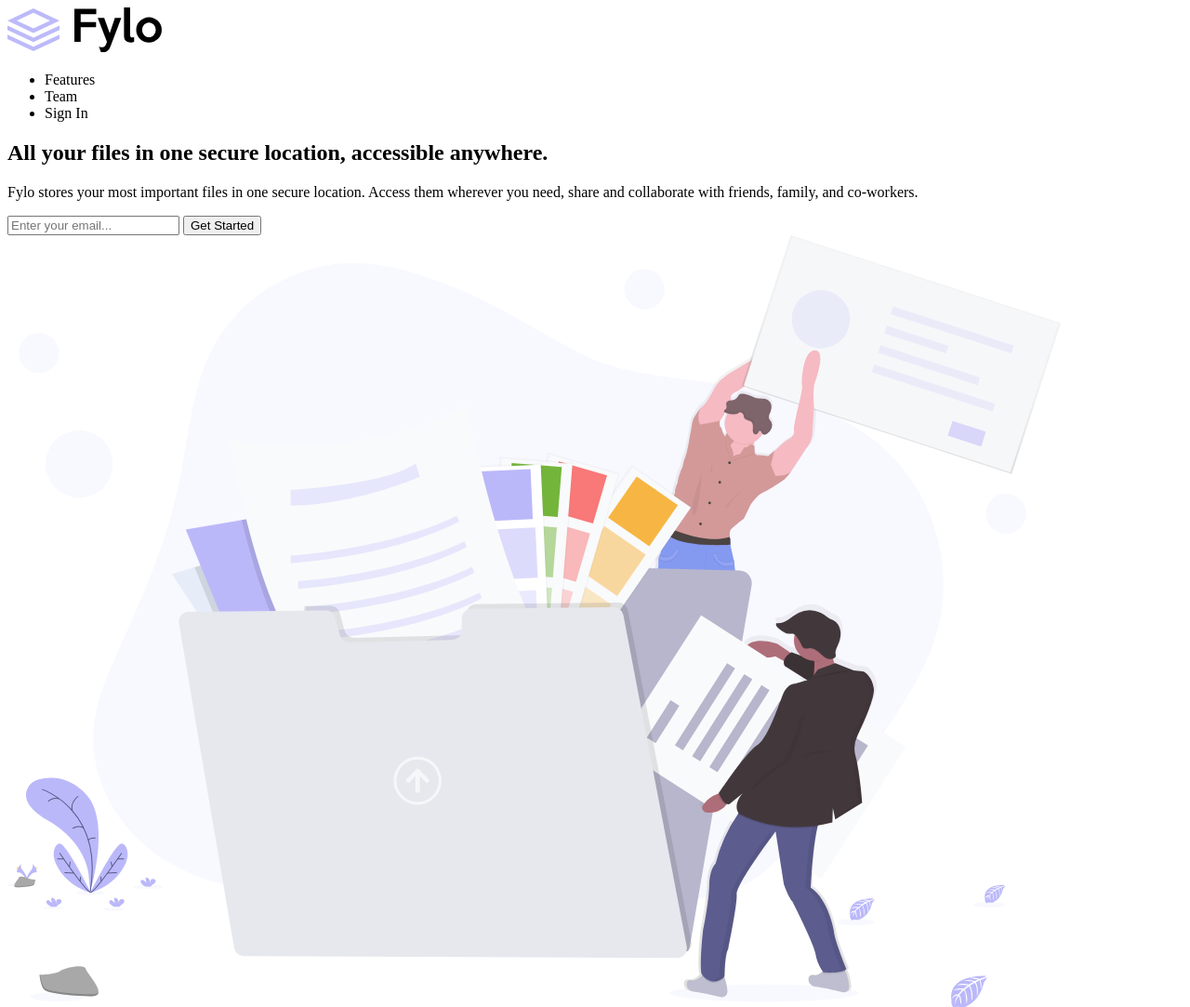
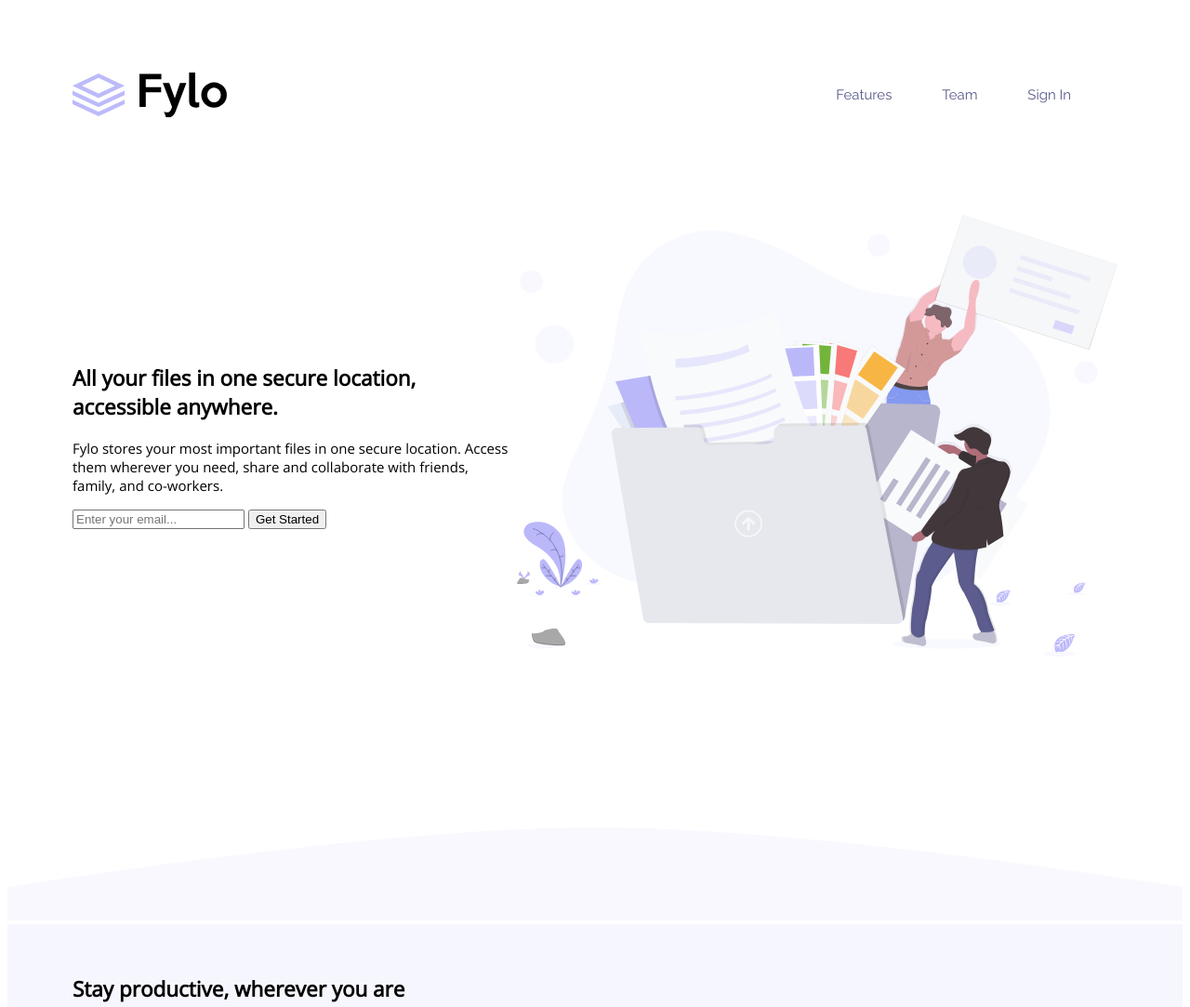
Before and after one commit to Beaulieu527/Fylo-Landing-Page, a plain HTML site: page index.html in a window 1280 px wide. Shown: the top 1083 px of the page at 93% size. Drawn offline with nearby package versions, Linux system fonts and the light colour scheme.

Commit message:
styling main 2 sections

```diff
--- a/index.css
+++ b/index.css
@@ -0,0 +1,75 @@
+@import url('https://fonts.googleapis.com/css?family=Raleway:400,700&display=swap');
+/*  */
+
+@import url('https://fonts.googleapis.com/css?family=Open+Sans&display=swap');
+/*  */
+
+:root {
+    /* Primary */
+    --Very-Dark-Blue: hsl(243, 87%, 12%);
+    --Desaturated-Blue: hsl(238, 22%, 44%);
+    /* Accent  */
+    --Bright-Blue: hsl(224, 93%, 58%);
+    --Moderate-Cyan: hsl(170, 45%, 43%);
+    /* Neutral  */
+    --Light-Grayish-Blue: hsl(240, 75%, 98%);
+    --Light-Gray: hsl(0, 0%, 75%);
+}
+
+body {
+    font-family: 'Open Sans', sans-serif;
+    font-size: 15px;
+}
+
+
+
+header {
+    font-family:'Raleway', sans-serif;
+    padding: 70px 70px 0px 70px;
+}
+
+.Navbar ul {
+    font-family: 'Raleway', sans-serif;
+    font-weight: 400;
+    list-style: none;
+    float: right;
+}
+.Navbar li {
+    display: inline;
+    margin-right: 50px;
+    color: var(--Desaturated-Blue);
+}
+
+.row-1{
+    margin-top: 100px;
+    display: flex;
+    padding: 0px 70px 0px 70px;
+}
+/* 650X475 */
+
+.row-1-text{
+    align-self: center;
+}
+
+.bg-curve{
+    width: 100%;
+    height: 100%;
+    padding-top: 180px;
+}
+.row-2{
+    background-color: var(--Light-Grayish-Blue);
+    height: 780px;
+    padding: 35px 70px 0px 70px;
+}
+.row-1 img, .row-2-image img{
+    width: 650px;
+    height: 475px;
+}
+.attribution {
+    font-size: 11px;
+    text-align: center;
+}
+
+.attribution a {
+    color: hsl(228, 45%, 44%);
+}
--- a/index.html
+++ b/index.html
@@ -37,7 +37,7 @@
         <img src="./images/illustration-1.svg" alt="">
       </div>
     </section>
-
+    <img src="./images/bg-curve-desktop.svg" alt="" class="bg-curve">
     <section class="row-2">
       <div class="row-2-text">
         <h1>Stay productive, wherever you are</h1>
```
